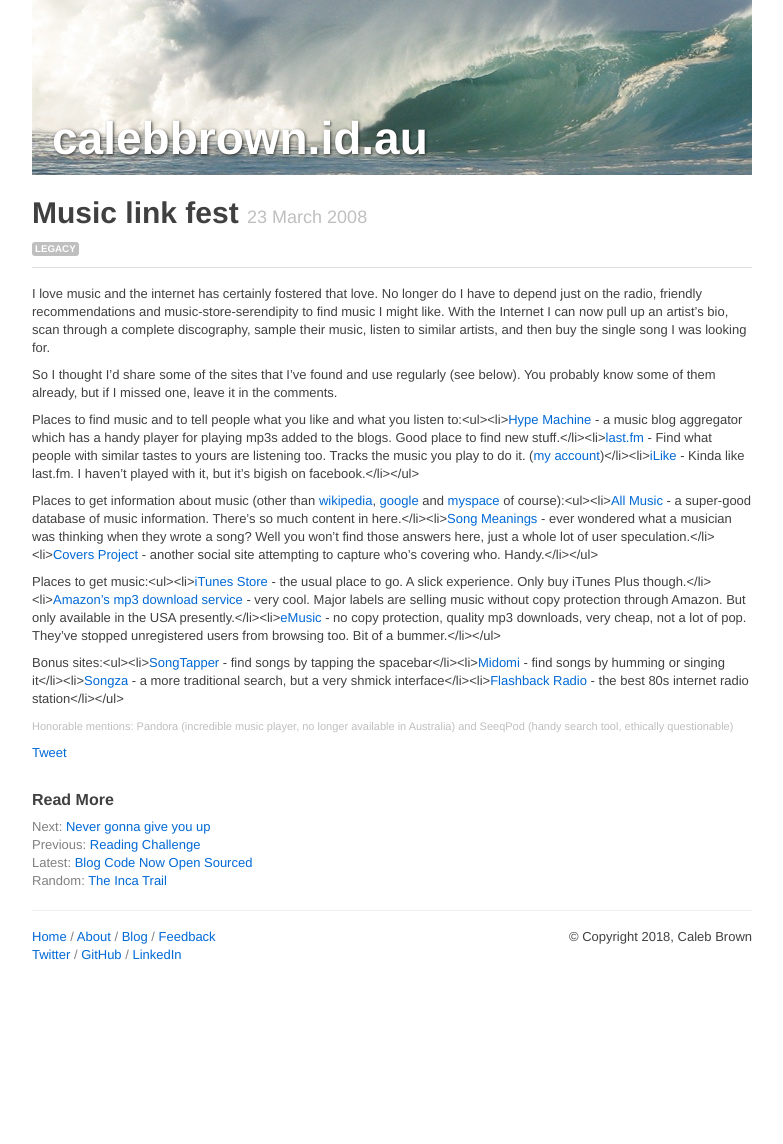
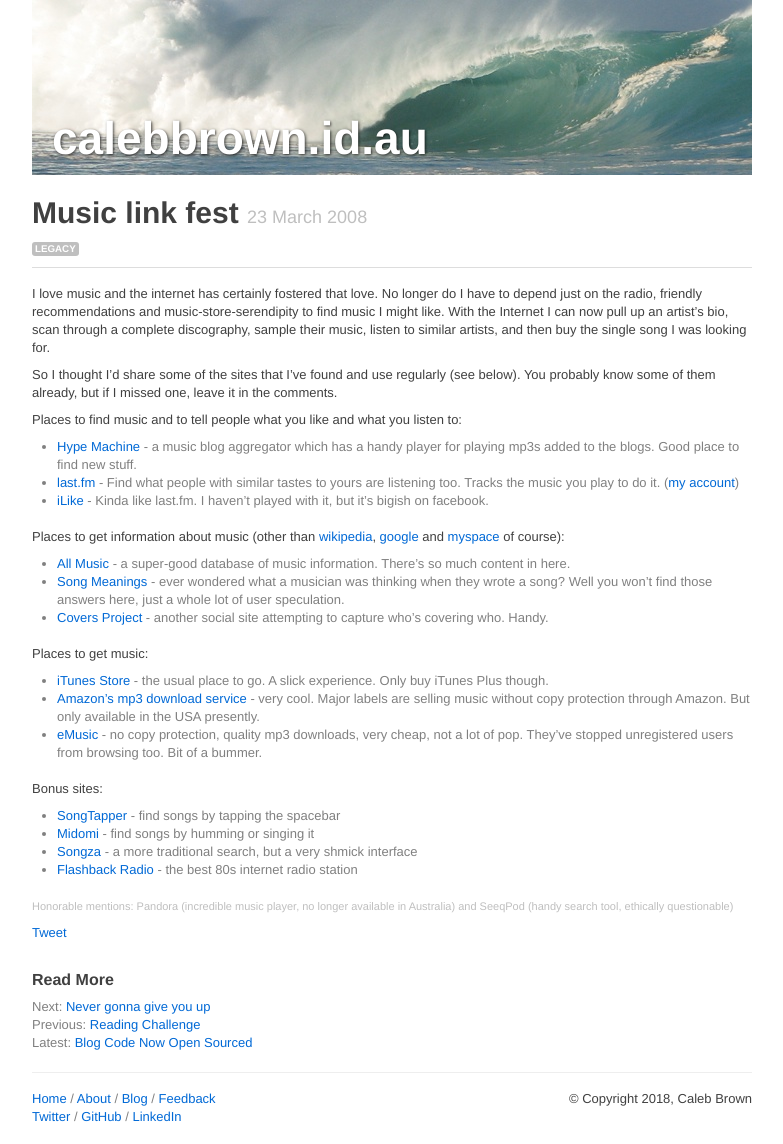
Before and after one commit to calebbrown/calebbrown.github.io, a Jekyll site: the page built from _posts/2008-03-23-music-link-fest.md, in a window 1280 px wide. Shown: the whole page, without its empty margins (248-1031 px from the left). Built offline with Jekyll 4.4.1, drawn with Linux system fonts in a browser that asks for light colours; our own code applies the rules of GitHub Pages for plain Markdown files; comment, search, counter and statistics services are not loaded; before the commit the page ends 982 px from its top, so only the background shows below that.

Commit message:
Some layout fixes

```diff
--- a/_layouts/post.html
+++ b/_layouts/post.html
@@ -29,8 +29,6 @@ layout: default
         {% if page.previous %}<li>Previous: <a href="{{ page.previous.url }}">{{ page.previous.title }}</a></li>{% endif %}
         {% assign latest = site.posts.first %}
         {% if latest and page.id != latest.id %}<li>Latest: <a href="{{ latest.url }}">{{ latest.title }}</a></li>{% endif %}
-        {% assign random = site.posts | sample %}
-        {% if random %}<li>Random: <a href="{{ random.url }}">{{ random.title }}</a></li>{% endif %}
       </ul>
 </section>
 
--- a/_posts/2008-03-23-music-link-fest.md
+++ b/_posts/2008-03-23-music-link-fest.md
@@ -11,12 +11,29 @@ I love music and the internet has certainly fostered that love. No longer do I h
 
 So I thought I'd share some of the sites that I've found and use regularly (see below). You probably know some of them already, but if I missed one, leave it in the comments.<!--break-->
 
-Places to find music and to tell people what you like and what you listen to:<ul><li><a href="http://hypem.com/">Hype Machine</a> - a music blog aggregator which has a handy player for playing mp3s added to the blogs. Good place to find new stuff.</li><li><a href="http://last.fm/">last.fm</a> - Find what people with similar tastes to yours are listening too. Tracks the music you play to do it. (<a href="http://last.fm/user/triclops">my account</a>)</li><li><a href="http://www.ilike.com">iLike</a> - Kinda like last.fm. I haven't played with it, but it's bigish on facebook.</li></ul>
+Places to find music and to tell people what you like and what you listen to:
 
-Places to get information about music (other than <a href="http://www.wikipedia.org/">wikipedia</a>, <a href="http://www.google.com/">google</a> and <a href="http://www.myspace.com/">myspace</a> of course):<ul><li><a href="http://allmusic.com/">All Music</a> - a super-good database of music information. There's so much content in here.</li><li><a href="http://www.songmeanings.net/">Song Meanings</a> - ever wondered what a musician was thinking when they wrote a song? Well you won't find those answers here, just a whole lot of user speculation.</li><li><a href="http://www.coversproject.com/">Covers Project</a> - another social site attempting to capture who's covering who. Handy.</li></ul>
+ - <a href="http://hypem.com/">Hype Machine</a> - a music blog aggregator which has a handy player for playing mp3s added to the blogs. Good place to find new stuff.
+ - <a href="http://last.fm/">last.fm</a> - Find what people with similar tastes to yours are listening too. Tracks the music you play to do it. (<a href="http://last.fm/user/triclops">my account</a>)
+ - <a href="http://www.ilike.com">iLike</a> - Kinda like last.fm. I haven't played with it, but it's bigish on facebook.
 
-Places to get music:<ul><li><a href="http://www.apple.com/itunes/store/">iTunes Store</a> - the usual place to go. A slick experience. Only buy iTunes Plus though.</li><li><a href="http://www.amazon.com/MP3-Music-Download/b?ie=UTF8&node=163856011">Amazon's mp3 download service</a> - very cool. Major labels are selling music without copy protection through Amazon. But only available in the USA presently.</li><li><a href="http://www.emusic.com/">eMusic</a> - no copy protection, quality mp3 downloads, very cheap, not a lot of pop. They've stopped unregistered users from browsing too. Bit of a bummer.</li></ul>
+Places to get information about music (other than <a href="http://www.wikipedia.org/">wikipedia</a>, <a href="http://www.google.com/">google</a> and <a href="http://www.myspace.com/">myspace</a> of course):
 
-Bonus sites:<ul><li><a href="http://www.songtapper.com">SongTapper</a> - find songs by tapping the spacebar</li><li><a href="http://www.midomi.com/">Midomi</a> - find songs by humming or singing it</li><li><a href="http://songza.com/">Songza</a> - a more traditional search, but a very shmick interface</li><li><a href="http://flashbackradio.com/">Flashback Radio</a> - the best 80s internet radio station</li></ul>
+ - <a href="http://allmusic.com/">All Music</a> - a super-good database of music information. There's so much content in here.
+ - <a href="http://www.songmeanings.net/">Song Meanings</a> - ever wondered what a musician was thinking when they wrote a song? Well you won't find those answers here, just a whole lot of user speculation.
+ - <a href="http://www.coversproject.com/">Covers Project</a> - another social site attempting to capture who's covering who. Handy.
+
+Places to get music:
+
+ - <a href="http://www.apple.com/itunes/store/">iTunes Store</a> - the usual place to go. A slick experience. Only buy iTunes Plus though.
+ - <a href="http://www.amazon.com/MP3-Music-Download/b?ie=UTF8&node=163856011">Amazon's mp3 download service</a> - very cool. Major labels are selling music without copy protection through Amazon. But only available in the USA presently.
+ - <a href="http://www.emusic.com/">eMusic</a> - no copy protection, quality mp3 downloads, very cheap, not a lot of pop. They've stopped unregistered users from browsing too. Bit of a bummer.
+
+Bonus sites:
+
+ - <a href="http://www.songtapper.com">SongTapper</a> - find songs by tapping the spacebar
+ - <a href="http://www.midomi.com/">Midomi</a> - find songs by humming or singing it
+ - <a href="http://songza.com/">Songza</a> - a more traditional search, but a very shmick interface
+ - <a href="http://flashbackradio.com/">Flashback Radio</a> - the best 80s internet radio station
 
 <small>Honorable mentions: Pandora (incredible music player, no longer available in Australia) and SeeqPod (handy search tool, ethically questionable)</small>
```
Also changed, not shown: _posts/2007-10-12-overdue-update.md (+11 -10 lines).
